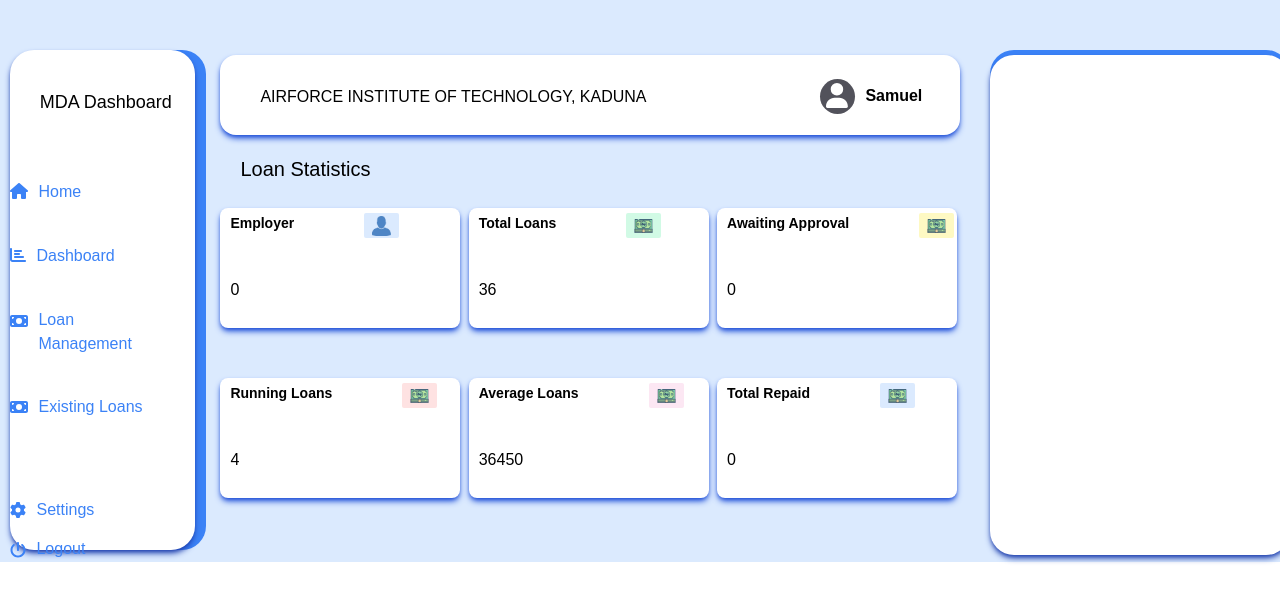
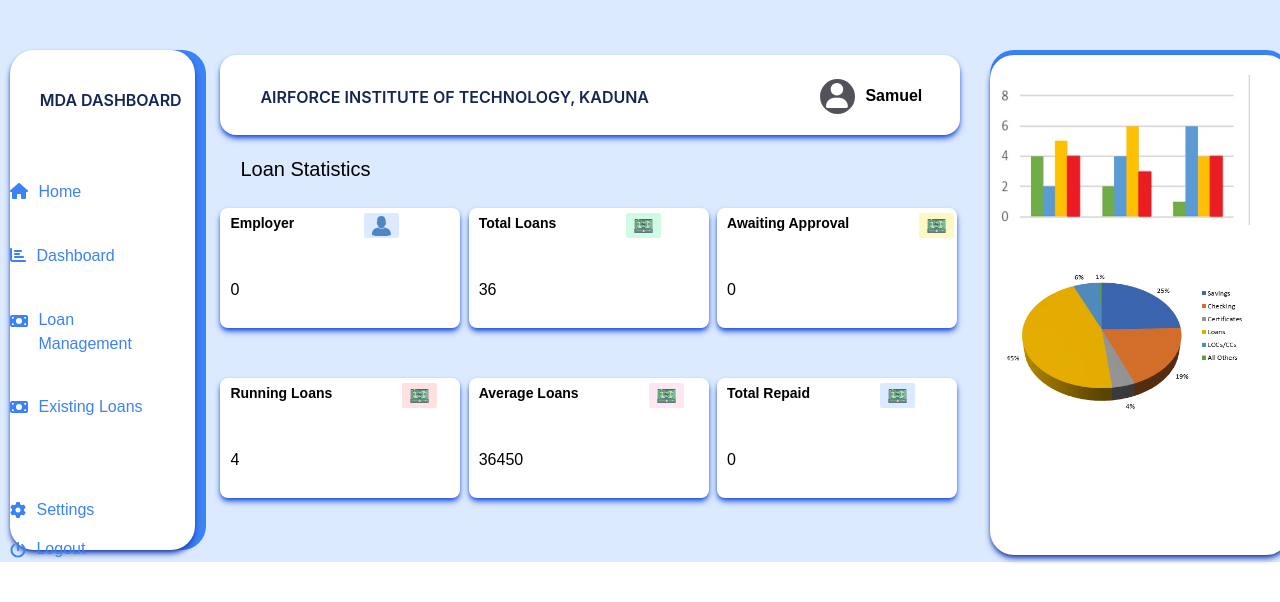
Before and after one commit to NwachukwuSam/mdn-dashboaed, a React (Create React App) app: page / in a window 1280 px wide. Shown: the top 602 px of the page. Built offline with nearby package versions, Linux system fonts and the light colour scheme.

Commit message:
Deployment  commit

```diff
--- a/src/dashboard/RightNav.jsx
+++ b/src/dashboard/RightNav.jsx
@@ -1,5 +1,6 @@
 import React from 'react'
-
+import bar from "../assets/bar.jpg"
+import pie from "../assets/pie.png"
 
 function RightNav() {
     return (
@@ -9,6 +10,8 @@
             </div>
             <div className='h-[500px] rounded-3xl ml-[-300px] mt-[55px] w-[300px] bg-white shadow-md shadow-blue-800'>
                 {/* <BarChart chartData={LoanData}/> */}
+                <img src={bar} alt="bar" className=' border-none h-[150px] w-[250px] mt-[20px] ml-[10px] ' />
+                <img src={pie} alt="bar" className=' border-none h-[150px] w-[250px] mt-[40px] ml-[10px]  ' />
             </div>
 
     </div>
--- a/src/dashboard/TopBar.jsx
+++ b/src/dashboard/TopBar.jsx
@@ -6,7 +6,7 @@
 function TopBar() {
   return (
         <div className='h-[80px] w-[740px] bg-white rounded-2xl ml-[10px] mt-[55px] shadow-md shadow-blue-700'>
-            <div className='flex'>
+            <div className='flex font-system text-blue-950 font-semibold'>
             <h4 className=' text-md ml-[40px] mt-[30px]'>AIRFORCE INSTITUTE OF TECHNOLOGY, KADUNA</h4>
 
             </div>
--- a/src/dashboard/leftNav.jsx
+++ b/src/dashboard/leftNav.jsx
@@ -5,13 +5,13 @@
 
 function LeftNav() {
   return (
-    <div className=' flex'>
-            <div className='h-[500px] rounded-3xl ml-[20px] mt-[50px] w-[200px] bg-blue-500'>
+    <div className=' flex flex-col md:flex-row'>
+            <div className='h-[500px]  md:w-[200px] rounded-3xl ml-[20px] mt-[50px] w-[200px]  bg-blue-500'>
 
             </div>
-            <div className=' font-fantasy h-[500px] rounded-3xl ml-[-196px] mt-[50px] w-[200px] bg-white shadow-md shadow-blue-800'>
+            <div className=' font-system h-[500px] rounded-3xl ml-[-196px] mt-[50px] w-[200px] bg-white shadow-md shadow-blue-800'>
                 {/* <img src={afit} alt="afit" className='h-[80px] w-[80px] ml-[60px]' />  */}
-                <h1 className='text-lg ml-[30px] mt-[38px]'>MDA Dashboard</h1>
+                <h1 className='text-md font-semibold text-blue-950 ml-[30px] mt-[38px]'>MDA DASHBOARD</h1>
             </div>
             <div className='flex   flex-col ml-[-185px] mt-[180px] space-y-[40px]'>
                 <div className='flex space-x-[10px]  hover:cursor-pointer'>
```
Also changed, not shown: src/assets/bar.jpg (added), src/assets/pie.png (added).
